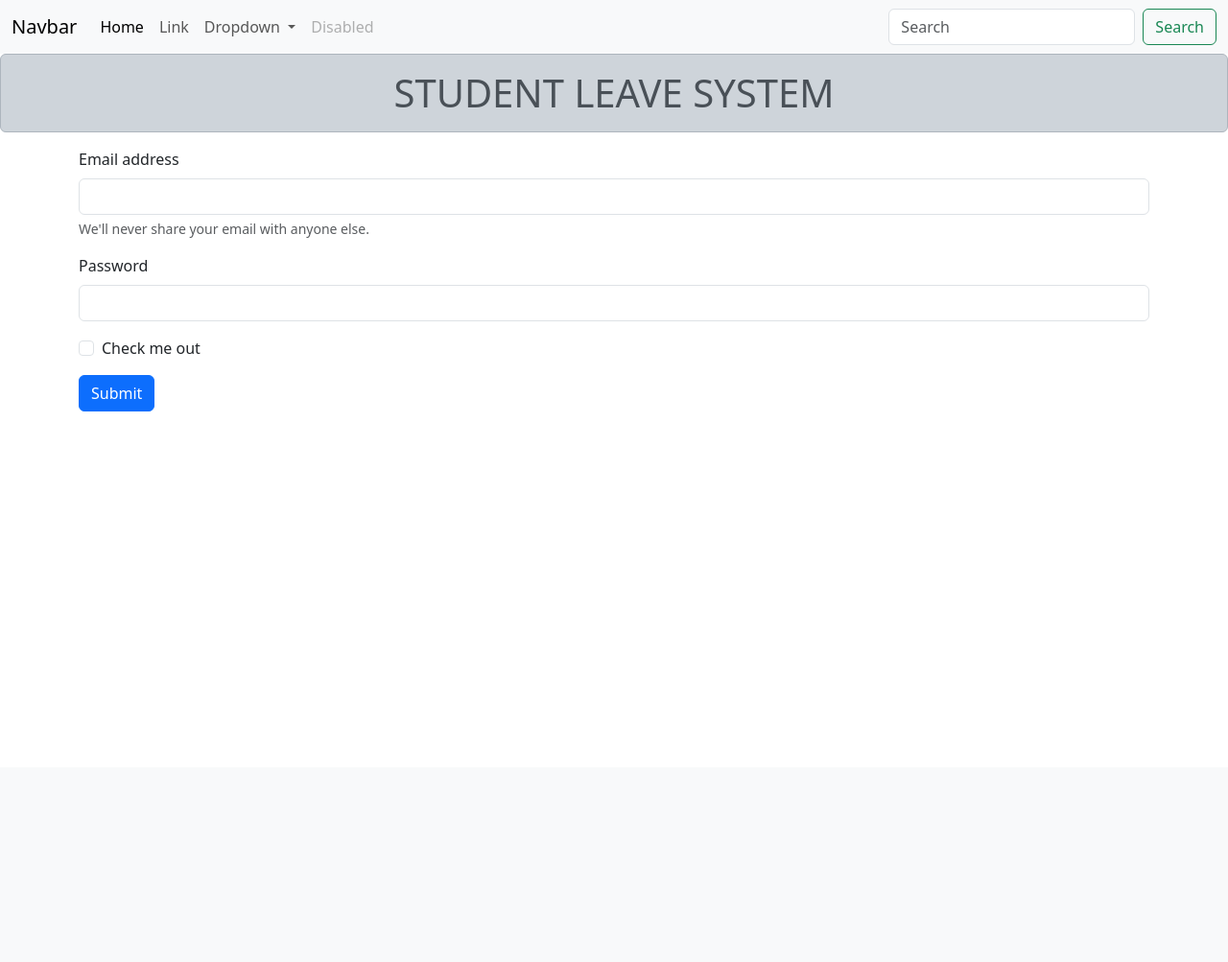
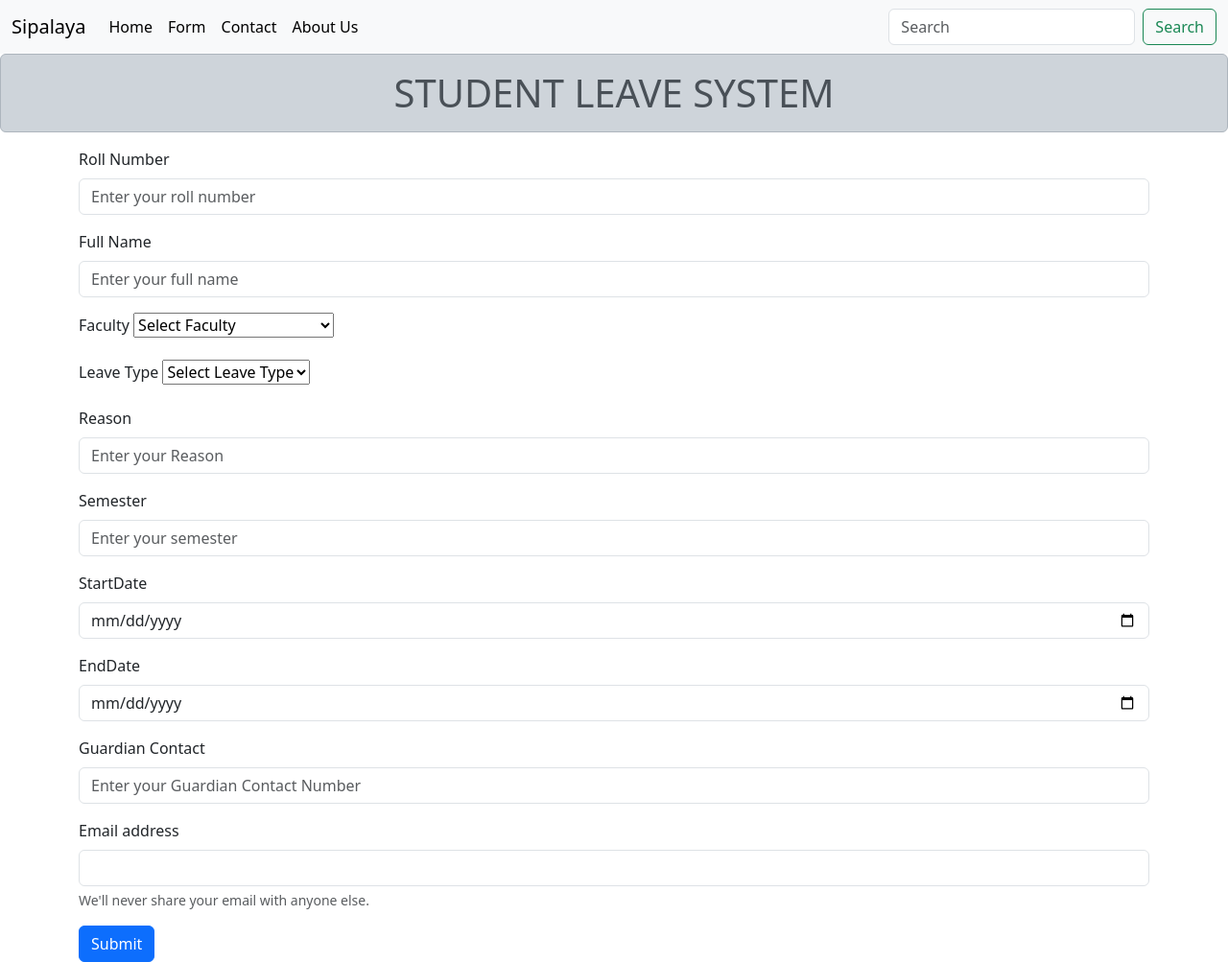
Before and after one commit to pznkc7/CRUD, a Django app: page /form/ in a window 1280 px wide. Shown: the whole page at 96% size. Before the commit the page ends 429 px from the top, so only its background shows below. Run offline with Django 5.2, Linux system fonts and the light colour scheme.

Commit message:
smtp email sent system setup

```diff
--- a/main/models.py
+++ b/main/models.py
@@ -2,15 +2,15 @@ from django.db import models
 
 # Create your models here.
 
-var1 = (('M','Medical_reason'),('P','Personal_reason'),('E','Emergency_reason'))
-class Student(models.Model):
+# var1 = (('M','Medical_reason'),('P','Personal_reason'),('E','Emergency_reason'))
+class StudentLeave(models.Model):
    roll_number =models.CharField(max_length=6,unique=True)
    full_name =models.CharField(max_length=100)
    faculty =models.CharField(max_length=100)
    semester =models.PositiveIntegerField()
    start_date =models.DateField()
    end_date =models.DateField()
-   leave_type =models.CharField(choices=var1)
+   leave_type =models.CharField(max_length=100)
    reason =models.TextField()
    guardian_contact =models.CharField(max_length=13)
    is_delete = models.BooleanField(default=False)
--- a/main/templates/base.html
+++ b/main/templates/base.html
@@ -12,31 +12,26 @@
   <!-- navbar starts -->
    <nav class="navbar navbar-expand-lg bg-body-tertiary">
   <div class="container-fluid">
-    <a class="navbar-brand" href="#">Navbar</a>
+    <a class="navbar-brand" href="#">Sipalaya</a>
     <button class="navbar-toggler" type="button" data-bs-toggle="collapse" data-bs-target="#navbarSupportedContent" aria-controls="navbarSupportedContent" aria-expanded="false" aria-label="Toggle navigation">
       <span class="navbar-toggler-icon"></span>
     </button>
     <div class="collapse navbar-collapse" id="navbarSupportedContent">
       <ul class="navbar-nav me-auto mb-2 mb-lg-0">
         <li class="nav-item">
-          <a class="nav-link active" aria-current="page" href="#">Home</a>
+          <a class="nav-link active" aria-current="page" href="{% url 'home' %}">Home</a>
         </li>
-        <li class="nav-item">
-          <a class="nav-link" href="#">Link</a>
+
+          <li class="nav-item">
+          <a class="nav-link active" aria-current="page" href="{% url 'form' %}">Form</a>
         </li>
-        <li class="nav-item dropdown">
-          <a class="nav-link dropdown-toggle" href="#" role="button" data-bs-toggle="dropdown" aria-expanded="false">
-            Dropdown
-          </a>
-          <ul class="dropdown-menu">
-            <li><a class="dropdown-item" href="#">Action</a></li>
-            <li><a class="dropdown-item" href="#">Another action</a></li>
-            <li><hr class="dropdown-divider"></li>
-            <li><a class="dropdown-item" href="#">Something else here</a></li>
-          </ul>
+
+          <li class="nav-item">
+          <a class="nav-link active" aria-current="page" href="{% url 'contact' %}">Contact</a>
         </li>
-        <li class="nav-item">
-          <a class="nav-link disabled" aria-disabled="true">Disabled</a>
+
+          <li class="nav-item">
+          <a class="nav-link active" aria-current="page" href="{% url 'about' %}">About Us</a>
         </li>
       </ul>
       <form class="d-flex" role="search">
--- a/main/templates/crudApp1/form.html
+++ b/main/templates/crudApp1/form.html
@@ -4,21 +4,73 @@
  <h1 class="text-center alert alert-dark">STUDENT LEAVE SYSTEM</h1>
 
  <div class="container">
-    <form>
+    <form method="POST" action="{% url 'form' %}">
+      {% csrf_token %}
+        <div class="mb-3">
+    <label for="rollnumber" class="form-label">Roll Number</label>
+    <input type="number" name="rollnumber" class="form-control" id="rollnumber" minlength="6" placeholder="Enter your roll number">
+  </div>
+
+       <div class="mb-3">
+    <label for="fullName" class="form-label">Full Name</label>
+    <input type="text" name="fullName" class="form-control" id="fullName"  placeholder="Enter your full name">
+  </div>
+
+       <div class="mb-3">
+    <label for="faculty" class="form-label">Faculty</label>
+    <select name="faculty" id="faculty">
+        <option value="" disabled selected>Select Faculty</option>
+        <option>Computer Engineering</option>
+        <option>Civil Engineering</option>
+        <option>Architecture Engineering</option>
+        <option>Electrical Engineering</option>
+    </select>
+  </div>
+
+        <div class="mb-3">
+    <label for="leaveType" class="form-label">Leave Type</label>
+    <select name="leaveType" id="leaveType">
+        <option value="" disabled selected>Select Leave Type</option>
+        <option>Medical Leave</option>
+        <option>Personal Leave</option>
+        <option>Others</option>
+      </select>
+    </div>
+
+    <div class="mb-3">
+      <label for="reason" class="form-label">Reason</label>
+      <input type="text" name="reason" class="form-control" id="reason"  placeholder="Enter your Reason">
+    </div>
+
+       <div class="mb-3">
+    <label for="semester" class="form-label">Semester</label>
+    <input type="number" name="semester" class="form-control" id="semester"  placeholder="Enter your semester" min="1" max="10">
+  </div>
+
+      <div class="mb-3">
+    <label for="StartDate" class="form-label">StartDate</label>
+    <input type="date" name="startDate" class="form-control" id="StartDate"  placeholder="Enter your Start Date">
+  </div>
+
+     <div class="mb-3">
+      <label for="EndDate" class="form-label">EndDate</label>
+      <input type="date" name="endDate" class="form-control" id="EndDate"  placeholder="Enter your End Date">
+    </div>
+
+
+     <div class="mb-3">
+      <label for="guardianContact" class="form-label">Guardian Contact</label>
+      <input type="number" name="guardianContact" class="form-control" id="guardianContact"  placeholder="Enter your Guardian Contact Number">
+    </div>
+
   <div class="mb-3">
     <label for="exampleInputEmail1" class="form-label">Email address</label>
-    <input type="email" class="form-control" id="exampleInputEmail1" aria-describedby="emailHelp">
+    <input type="email" name="email" class="form-control" id="exampleInputEmail1" aria-describedby="emailHelp">
     <div id="emailHelp" class="form-text">We'll never share your email with anyone else.</div>
   </div>
-  <div class="mb-3">
-    <label for="exampleInputPassword1" class="form-label">Password</label>
-    <input type="password" class="form-control" id="exampleInputPassword1">
-  </div>
-  <div class="mb-3 form-check">
-    <input type="checkbox" class="form-check-input" id="exampleCheck1">
-    <label class="form-check-label" for="exampleCheck1">Check me out</label>
-  </div>
-  <button type="submit" class="btn btn-primary">Submit</button>
+
+
+  <button type="submit"  class="btn btn-primary">Submit</button>
 </form>
  </div>
 
--- a/main/urls.py
+++ b/main/urls.py
@@ -4,4 +4,6 @@ from . views import *
 urlpatterns = [
     path('', home, name='home'),
     path('form/', form, name='form'),
+    path('about/', about, name='about'),
+    path('contact/', contact, name='contact'),
 ]
--- a/main/views.py
+++ b/main/views.py
@@ -1,4 +1,6 @@
 from django.shortcuts import render
+from . models import StudentLeave
+from django.core.mail import send_mail
 
 # Create your views here.
 
@@ -6,4 +8,40 @@ def home(request):
     return render(request, 'crudApp1/home.html')
 
 def form(request):
+    if request.method == "POST":
+        roll_number = request.POST.get('rollnumber')
+        full_name = request.POST.get('fullName')
+        faculty = request.POST.get('faculty')
+        semester = request.POST.get('semester')
+        start_date = request.POST.get('startDate')
+        end_date = request.POST.get('endDate')
+        guardian_contact = request.POST.get('guardianContact')
+        leave_type = request.POST.get('leaveType')
+        student_email = request.POST.get('email')
+        reason = request.POST.get('reason')
+
+        StudentLeave.objects.create(
+            roll_number=roll_number,
+            full_name=full_name,
+            faculty=faculty,
+            semester=semester,
+            start_date=start_date,
+            end_date=end_date,
+            guardian_contact=guardian_contact,
+            leave_type=leave_type,
+            student_email=student_email,
+            reason=reason
+        )
+
+        subject = "Regarding your leave application"
+        message = "hello"
+        from_email = 'khatripujan35@gmail.com'#sender's email-id
+        recipient_list = [student_email] #receiver's email-id
+        send_mail(subject, message, from_email, recipient_list, fail_silently=True)
     return render(request, 'crudApp1/form.html')
+
+def about(request):
+    return render(request, 'crudApp1/about.html')
+
+def contact(request):
+    return render(request, 'crudApp1/contact.html')
```
Also changed, not shown: main/templates/crudApp1/about.html (added, +7 -0 lines), main/templates/crudApp1/contact.html (added, +7 -0 lines), project/settings.py (+7 -0 lines), db.sqlite3, main/migrations/0001_initial.py (added), main/migrations/0002_alter_student_leave_type.py (added), main/migrations/0003_rename_student_studentleave.py (added).
